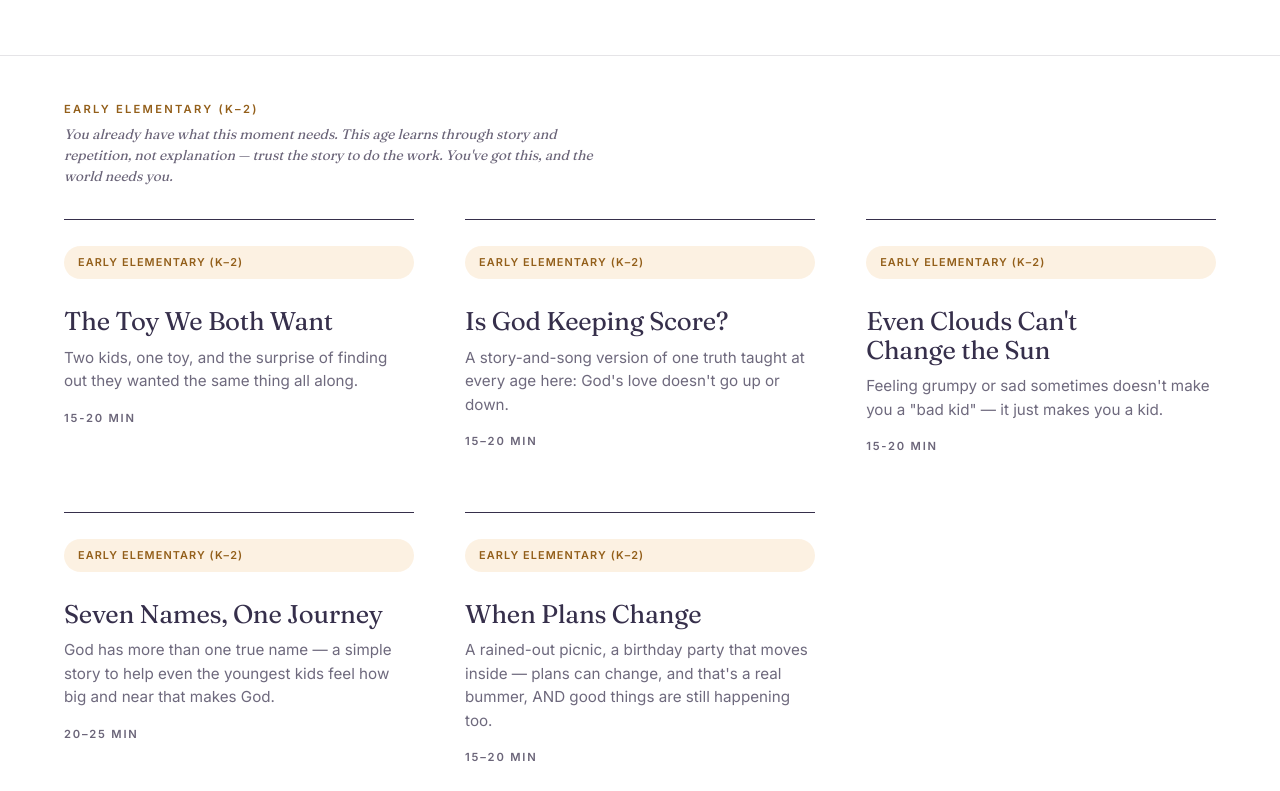
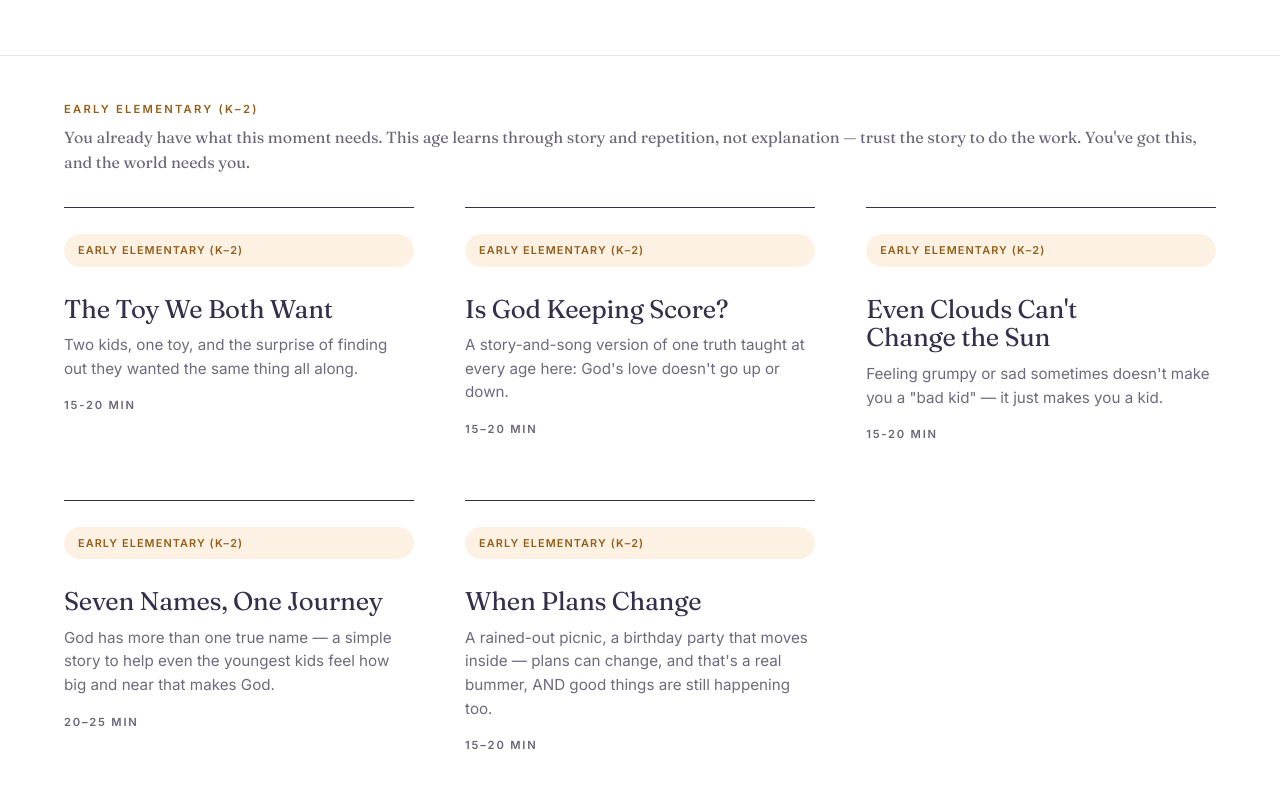
Before and after one commit to ianforberpratt/spiritual-lesson-plans, a plain HTML site: page lessons.html in a window 1280 px wide. Shown: the part 1069-1860 px from the top of the page. Drawn offline with Linux system fonts and the light colour scheme.

Commit message:
Un-italicize the band-section mentor tip, size up, span full width
Co-Authored-By: Claude Sonnet 5 <noreply@anthropic.com>

```diff
--- a/assets/css/style.css
+++ b/assets/css/style.css
@@ -1901,12 +1901,13 @@ body.home .site-nav.is-scrolled .age-switcher .age-switcher-value { color: var(-
    and softer than the eyebrow above it so it reads as an aside, not a
    second heading. */
 .band-section-tip {
+  align-self: stretch;
   margin: 0;
-  max-width: 62ch;
+  max-width: none;
   font-family: var(--font-serif);
-  font-size: 0.86rem;
-  font-style: italic;
-  line-height: 1.5;
+  font-size: 1rem;
+  font-style: normal;
+  line-height: 1.55;
   color: var(--ink-faint);
 }
 
```
